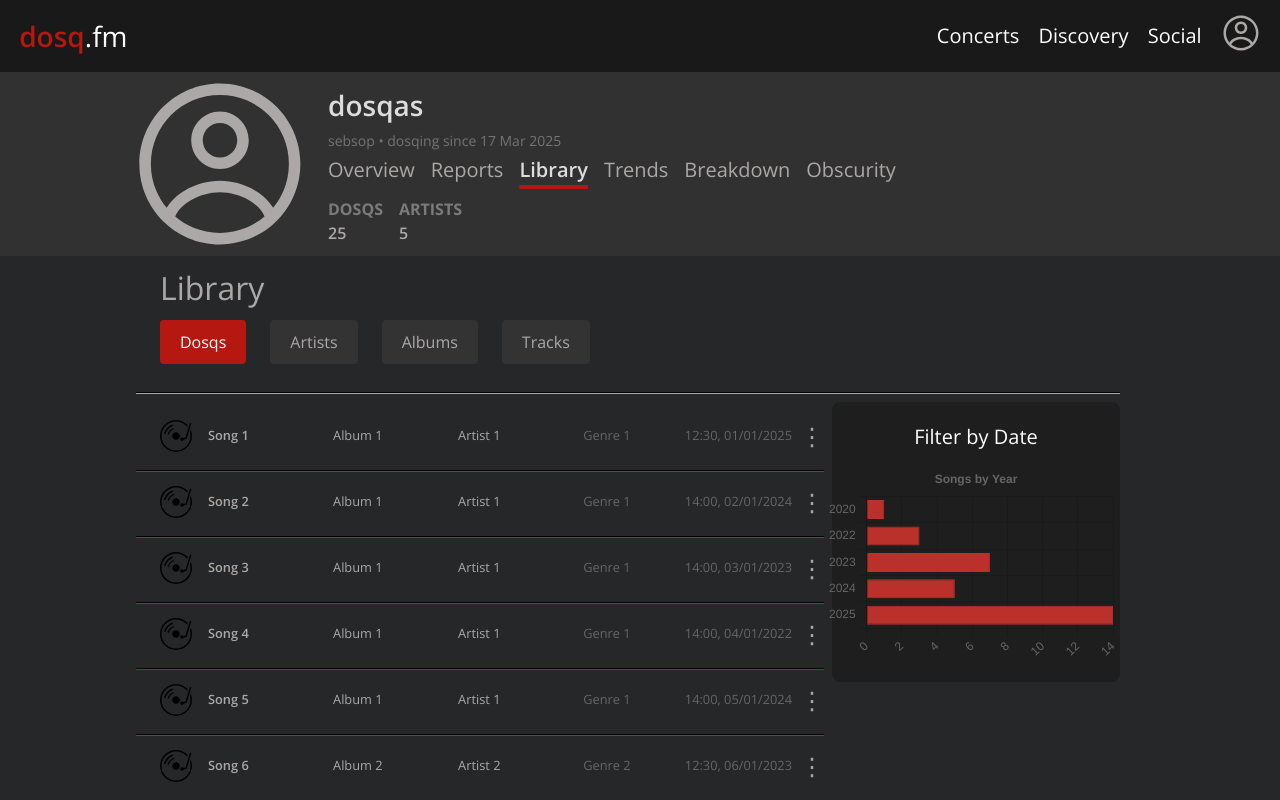
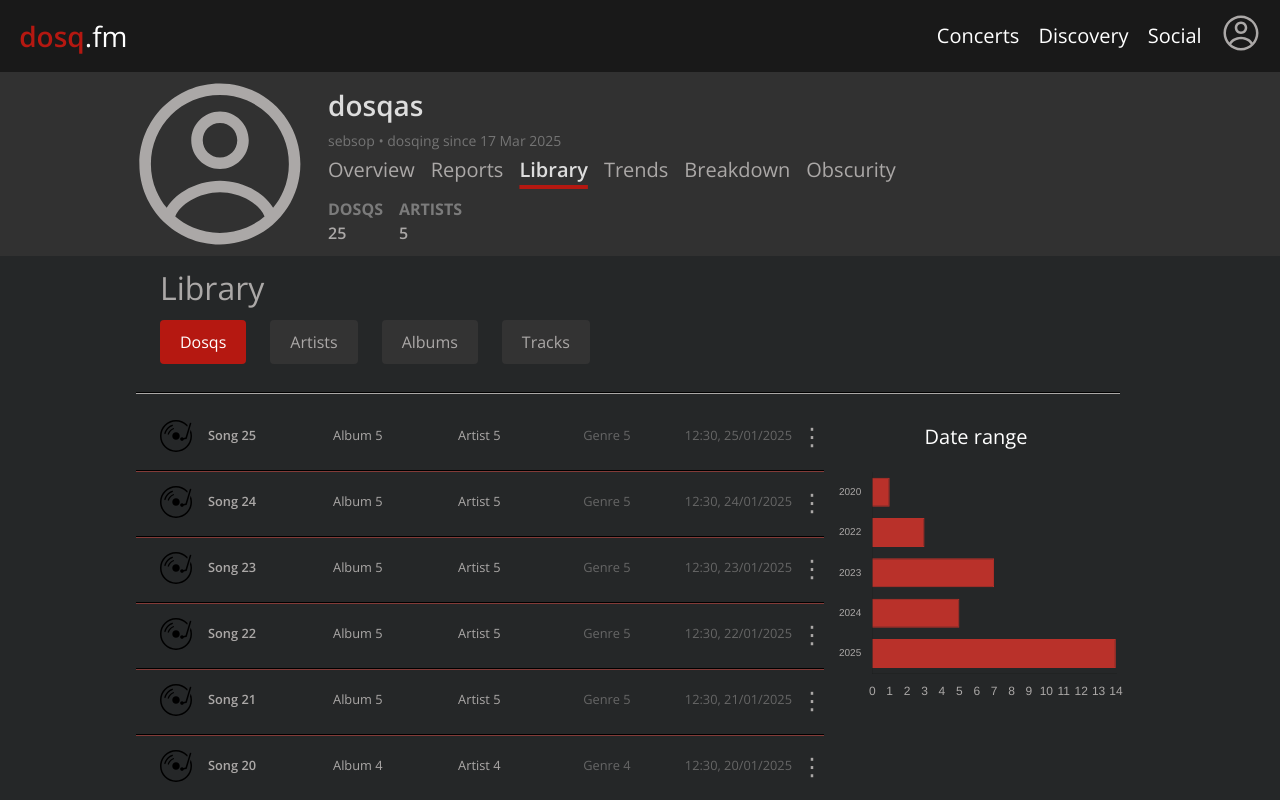
Before and after one commit to dosqas/dosq.fm-lite, a Next.js app: page /profile/library in a window 1280 px wide. Shown: the top 800 px of the page. Built offline with nearby package versions, Linux system fonts and the light colour scheme.

Commit message:
Improved the charts

```diff
--- a/src/components/profile/library/ProfileLibraryContent.tsx
+++ b/src/components/profile/library/ProfileLibraryContent.tsx
@@ -1,13 +1,13 @@
 "use client";
 
-import React, { useState } from "react";
+import React, { useState, useRef } from "react";
 import LibraryHeader from "./ProfileLibraryHeader";
-import ProfileSongsCol from "../overview/common/ProfileSongsCol";
+import ProfileSongsCol, { ProfileSongsColHandle } from "../overview/common/ProfileSongsCol";
 import LibrarySidebar from "./ProfileLibrarySidebar";
 import "../../../styles/profile/library/profile-library-content.css";
 
 interface GroupedData {
-  [key: string]: number; // e.g., { "2023": 10, "2024": 15 }
+  [key: string]: number;
 }
 
 const ProfileLibraryContent: React.FC = () => {
@@ -17,11 +17,18 @@ const ProfileLibraryContent: React.FC = () => {
   const [selectedDay, setSelectedDay] = useState<string | null>(null);
 
   const [groupedData, setGroupedData] = useState<GroupedData>({});
+  const [currentPage, setCurrentPage] = useState(1);
 
-  // Callback to handle grouped data from ProfileSongsCol
   const handleGroupedData = (data: GroupedData) => {
     setGroupedData(data);
   };
+
+  const handlePageChange = (pageNumber: number) => {
+    setCurrentPage(pageNumber);
+  };
+
+  // Create a ref for ProfileSongsCol
+  const songsColRef = useRef<ProfileSongsColHandle>(null);
 
   return (
     <div className="profile-library-content">
@@ -33,16 +40,30 @@ const ProfileLibraryContent: React.FC = () => {
 
       <div className="profile-library-content-grid">
         <ProfileSongsCol
+          ref={songsColRef}
           selectedYear={selectedYear}
           selectedMonth={selectedMonth}
           selectedDay={selectedDay}
           onGroupedData={handleGroupedData}
+          onPageChange={handlePageChange}
         />
         <LibrarySidebar
           groupedData={groupedData}
-          onYearSelect={setSelectedYear}
-          onMonthSelect={setSelectedMonth}
-          onDaySelect={setSelectedDay}
+          onYearSelect={(year) => {
+            setSelectedYear(year);
+            handlePageChange(1);
+            songsColRef.current?.resetPage();
+          }}
+          onMonthSelect={(month) => {
+            setSelectedMonth(month);
+            handlePageChange(1);
+            songsColRef.current?.resetPage();
+          }}
+          onDaySelect={(day) => {
+            setSelectedDay(day);
+            handlePageChange(1);
+            songsColRef.current?.resetPage();
+          }}
           selectedYear={selectedYear}
           selectedMonth={selectedMonth}
         />
--- a/src/components/profile/library/ProfileLibrarySidebar.tsx
+++ b/src/components/profile/library/ProfileLibrarySidebar.tsx
@@ -60,7 +60,32 @@ const LibrarySidebar: React.FC<LibrarySidebarProps> = ({
     }
 
     const sortedEntries = Object.entries(completeData).sort(([a], [b]) => parseInt(a) - parseInt(b));
-    const labels = sortedEntries.map(([key]) => key);
+    const labels = sortedEntries.map(([key]) => {
+      const monthNames = [
+        "Jan", "Feb", "Mar", "Apr", "May", "Jun",
+        "Jul", "Aug", "Sep", "Oct", "Nov", "Dec",
+      ];
+
+      console.log("Selected Year:", selectedYear);
+      console.log("Selected Month:", selectedMonth);
+
+      if (!selectedYear) {
+        console.log("Year Label:", key);
+        return key;
+      } else if (!selectedMonth) {
+        const monthIndex = parseInt(key, 10) - 1;
+        if (monthIndex >= 0 && monthIndex < 12) {
+          console.log("Month Label:", `${monthNames[monthIndex]} ${selectedYear}`);
+          return `${monthNames[monthIndex]} ${selectedYear}`;
+        } else {
+          console.warn(`Invalid month key: ${key}`);
+          return key;
+        }
+      } else {
+        console.log("Day Label:", `${key} ${monthNames[parseInt(selectedMonth, 10) - 1]}`);
+        return `${parseInt(key, 10)} ${monthNames[parseInt(selectedMonth, 10) - 1]}`;
+      }
+    });
     const data = sortedEntries.map(([, value]) => value);
 
     return {
@@ -80,8 +105,8 @@ const LibrarySidebar: React.FC<LibrarySidebarProps> = ({
 
   const chartHeight = useMemo(() => {
     const numItems = selectedYear && !selectedMonth ? allMonths.length : allDaysInMonth.length;
-    const minHeight = 200;
-    const heightPerItem = 20;
+    const minHeight = 250;
+    const heightPerItem = 17.5;
     return Math.max(minHeight, numItems * heightPerItem);
   }, [allMonths, allDaysInMonth, selectedYear, selectedMonth]);
 
@@ -92,14 +117,6 @@ const LibrarySidebar: React.FC<LibrarySidebarProps> = ({
       maintainAspectRatio: false,
       plugins: {
         legend: { display: false },
-        title: {
-          display: true,
-          text: selectedYear
-            ? selectedMonth
-              ? `Songs by Day (${selectedYear}-${selectedMonth})`
-              : `Songs by Month (${selectedYear})`
-            : "Songs by Year",
-        },
       },
       hover: {
         mode: "nearest" as const,
@@ -108,10 +125,38 @@ const LibrarySidebar: React.FC<LibrarySidebarProps> = ({
       scales: {
         x: {
           beginAtZero: true,
+          grid: {
+            display: false,
+          },
           ticks: {
             stepSize: 1,
             callback: (value: number | string) => `${value}`,
+            color: "#ABA8A7",
+            rotation: 0,
+            maxRotation: 0,
+            minRotation: 0,
           },
+        },
+        y: {
+          beginAtZero: true,
+          grid: {
+            display: false,
+          },
+          ticks: {
+            color: "#ABA8A7",
+            stepSize: 1,
+            font: {
+              size: 10,
+            }
+          },
+        },
+      },
+      layout: {
+        padding: {
+          top: 10,
+          bottom: 10,
+          left: 10,
+          right: 10,
         },
       },
     };
@@ -132,10 +177,20 @@ const LibrarySidebar: React.FC<LibrarySidebarProps> = ({
       const index = elements[0].index;
       const label = chartData.labels[index];
 
+      console.log("Clicked Label:", label);
+
       if (!selectedYear) {
         onYearSelect(label);
       } else if (!selectedMonth) {
-        onMonthSelect(label);
+        const monthNames = [
+          "Jan", "Feb", "Mar", "Apr", "May", "Jun",
+          "Jul", "Aug", "Sep", "Oct", "Nov", "Dec",
+        ];
+        const [monthName] = label.split(" ");
+        const monthIndex = monthNames.indexOf(monthName) + 1;
+        const numericMonth = monthIndex.toString().padStart(2, "0");
+        console.log("Parsed Month:", numericMonth);
+        onMonthSelect(numericMonth);
       } else {
         onDaySelect(label);
       }
@@ -153,7 +208,7 @@ const LibrarySidebar: React.FC<LibrarySidebarProps> = ({
 
   return (
     <div className="library-sidebar">
-      <h3>Filter by Date</h3>
+      <h3>Date range</h3>
 
       <div className="chart-container" style={{ height: chartHeight }}>
         <Bar ref={chartRef} data={chartData} options={chartOptions} onClick={handleBarClick} />
--- a/src/components/profile/overview/common/ProfileSongsCol.tsx
+++ b/src/components/profile/overview/common/ProfileSongsCol.tsx
@@ -21,6 +21,7 @@ interface Song {
 
 export interface ProfileSongsColHandle {
   openAddMenu: () => void;
+  resetPage: () => void;
 }
 
 interface ProfileSongsColProps {
@@ -29,6 +30,7 @@ interface ProfileSongsColProps {
   selectedMonth?: string | null;
   selectedDay?: string | null;
   onGroupedData?: (data: { [key: string]: number }) => void;
+  onPageChange?: (page: number) => void;
 }
 
 const ProfileSongsCol = forwardRef<ProfileSongsColHandle, ProfileSongsColProps>(
@@ -361,8 +363,15 @@ const ProfileSongsCol = forwardRef<ProfileSongsColHandle, ProfileSongsColProps>(
       },
     ]);
 
-    const [currentPage, setCurrentPage] = useState(1); // Current page state
-    const itemsPerPage = 25; // Maximum number of songs per page
+    const [currentPage, setCurrentPage] = useState(1);
+    const itemsPerPage = 25;
+
+    useImperativeHandle(ref, () => ({
+      openAddMenu: handleOpenAddMenu,
+      resetPage: () => {
+        setCurrentPage(1);
+      },
+    }));
 
     const generateRandomSong = (): Song => {
       const randomId = Date.now();
@@ -392,7 +401,7 @@ const ProfileSongsCol = forwardRef<ProfileSongsColHandle, ProfileSongsColProps>(
 
     useEffect(() => {
       const interval = setInterval(() => {
-        setSongs((prevSongs) => [...prevSongs, generateRandomSong()]);
+        setSongs((prevSongs) => sortSongs([...prevSongs, generateRandomSong()]));
       }, 1000);
 
       const timeout = setTimeout(() => {
@@ -428,6 +437,9 @@ const ProfileSongsCol = forwardRef<ProfileSongsColHandle, ProfileSongsColProps>(
 
     useImperativeHandle(ref, () => ({
       openAddMenu: handleOpenAddMenu,
+      resetPage: () => {
+        setCurrentPage(1);
+      },
     }));
 
     const handleOpenAddMenu = () => {
@@ -546,31 +558,31 @@ const ProfileSongsCol = forwardRef<ProfileSongsColHandle, ProfileSongsColProps>(
 
     const filteredSongs = useMemo(() => {
       let result = songs;
+
       if (filterByDate) {
         result = result.filter(filterByDate);
       }
+
       result = result.filter((song) => {
         if (selectedYear && song.year !== selectedYear) return false;
-        if (selectedMonth && song.month !== selectedMonth) return false;
-        if (selectedDay && song.day !== selectedDay) return false;
+        if (selectedMonth && song.month !== selectedMonth.padStart(2, "0")) return false;
+        if (selectedDay && song.day !== selectedDay.padStart(2, "0")) return false;
         return true;
       });
+
       return result;
     }, [songs, filterByDate, selectedYear, selectedMonth, selectedDay]);
 
-    // Calculate paginated songs
     const totalPages = Math.ceil(filteredSongs.length / itemsPerPage);
     const paginatedSongs = filteredSongs.slice(
       (currentPage - 1) * itemsPerPage,
       currentPage * itemsPerPage
     );
 
-    // Handle page click
     const handlePageClick = (pageNumber: number) => {
       setCurrentPage(pageNumber);
     };
 
-    // Handle Previous and Next buttons
     const handlePreviousPage = () => {
       if (currentPage > 1) {
         setCurrentPage((prevPage) => prevPage - 1);
@@ -583,38 +595,31 @@ const ProfileSongsCol = forwardRef<ProfileSongsColHandle, ProfileSongsColProps>(
       }
     };
 
-    // Generate page numbers with ellipses
     const generatePageNumbers = () => {
       const pageNumbers: (number | string)[] = [];
-      const maxVisiblePages = 5; // Number of visible pages around the current page
+      const maxVisiblePages = 5;
 
       if (totalPages <= maxVisiblePages) {
-        // Show all pages if total pages are less than or equal to maxVisiblePages
         for (let i = 1; i <= totalPages; i++) {
           pageNumbers.push(i);
         }
       } else {
-        // Add first page
         pageNumbers.push(1);
 
-        // Add ellipsis if currentPage is far from the start
         if (currentPage > 3) {
           pageNumbers.push("...");
         }
 
-        // Add pages around the current page
         const startPage = Math.max(2, currentPage - 1);
         const endPage = Math.min(totalPages - 1, currentPage + 1);
         for (let i = startPage; i <= endPage; i++) {
           pageNumbers.push(i);
         }
 
-        // Add ellipsis if currentPage is far from the end
         if (currentPage < totalPages - 2) {
           pageNumbers.push("...");
         }
 
-        // Add last page
         pageNumbers.push(totalPages);
       }
 
@@ -634,13 +639,15 @@ const ProfileSongsCol = forwardRef<ProfileSongsColHandle, ProfileSongsColProps>(
         songs
           .filter((song) => song.year === selectedYear)
           .forEach((song) => {
-            data[song.month] = (data[song.month] || 0) + 1;
+            const monthKey = song.month.padStart(2, "0");
+            data[monthKey] = (data[monthKey] || 0) + 1;
           });
       } else {
         songs
-          .filter((song) => song.year === selectedYear && song.month === selectedMonth)
+          .filter((song) => song.year === selectedYear && song.month === selectedMonth.padStart(2, "0"))
           .forEach((song) => {
-            data[song.day] = (data[song.day] || 0) + 1;
+            const dayKey = song.day.padStart(2, "0");
+            data[dayKey] = (data[dayKey] || 0) + 1;
           });
       }
 
--- a/src/styles/profile/library/profile-library-sidebar.css
+++ b/src/styles/profile/library/profile-library-sidebar.css
@@ -1,7 +1,6 @@
 .library-sidebar {
   display: flex;
   flex-direction: column;
-  background-color: #1E1E1E;
   padding: 20px;
   border-radius: 8px;
   color: #ABA8A7;
```
